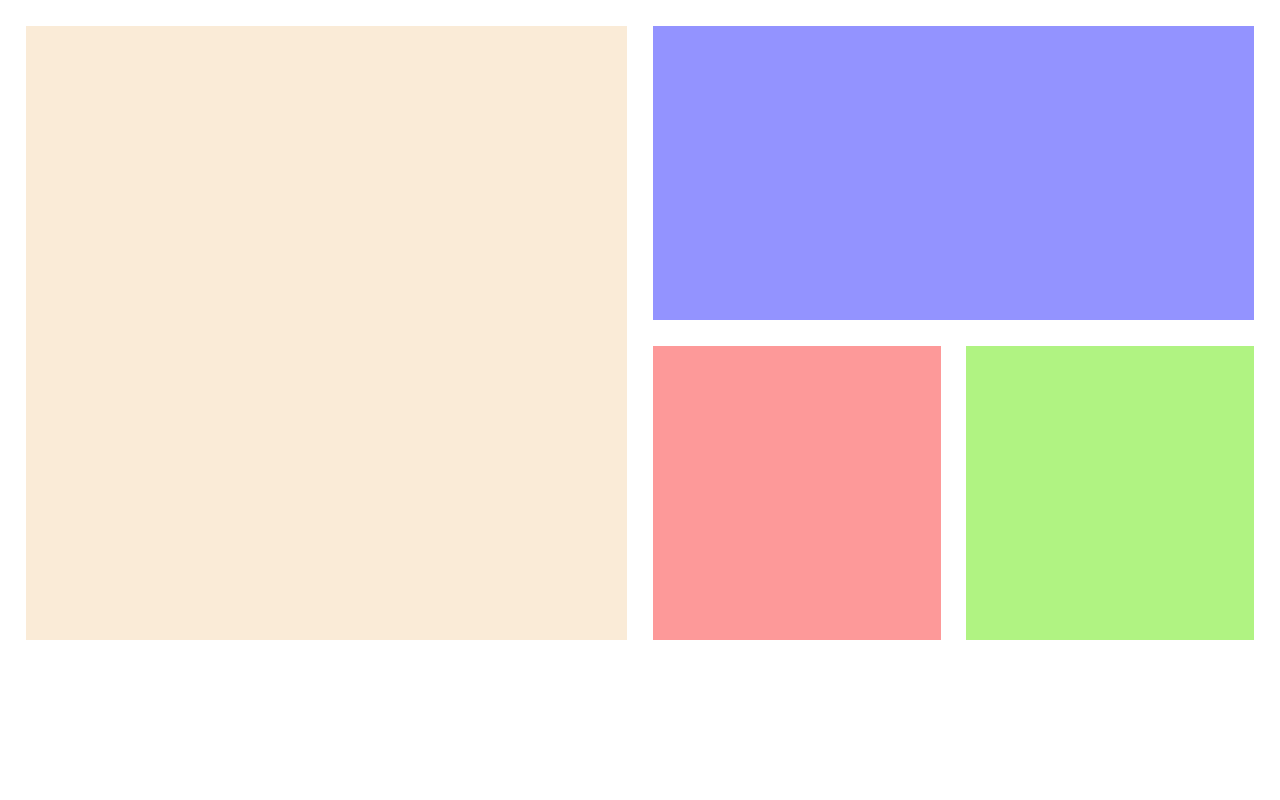
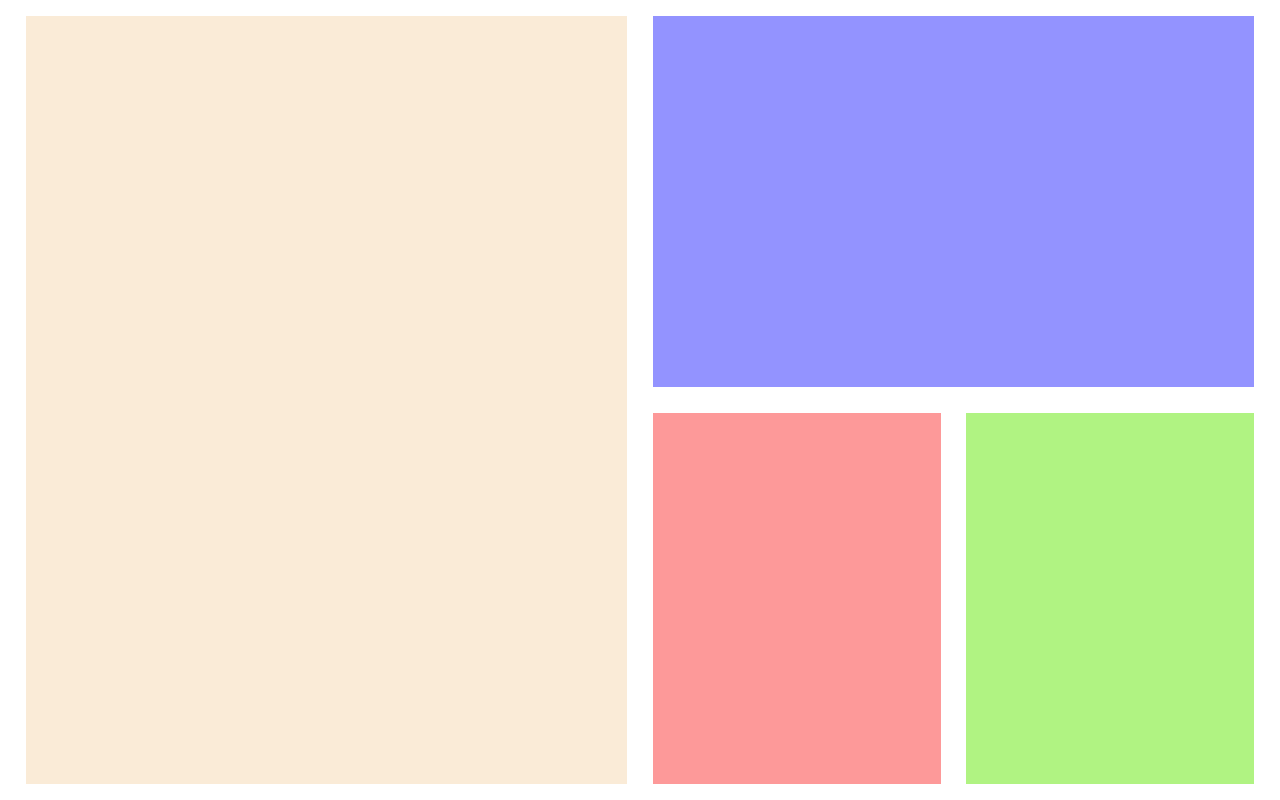
Before and after one commit to NadimMahmudRishan/Web_development, a plain HTML site: page Challenge/Responsive/taskTwo.html in a window 1280 px wide. Drawn offline with Linux system fonts and the light colour scheme.

Commit message:
task2 complete

```diff
--- a/Challenge/Responsive/taskTwo.html
+++ b/Challenge/Responsive/taskTwo.html
@@ -12,46 +12,48 @@
 
         main {
             display: grid;
-            grid-template-columns: 1fr 1fr;
-            margin: 2vw;
-            /* background-color: aqua; */
+            grid-template-columns: 1fr 1fr 1fr 1fr;
+            grid-template-rows: 1fr 1fr 1fr 1fr;
+            margin: 2vh 2vw;
             width: 96vw;
-            height: 48vw;
+            height: 96vh;
             gap: 2vw;
+            grid-template-areas: "part1 part1 part2 part2"
+                                 "part1 part1 part2 part2"
+                                 "part1 part1 part3 part4"
+                                 "part1 part1 part3 part4"
+            ;
         }
 
-        .sub-box {
-            display: grid;
-            grid-template-rows: 1fr 1fr;
-            gap: 2vw;
-
-
-        }
-        .subsub-box{
-            display: grid;
-            grid-template-columns: 1fr 1fr;
-            gap: 2vw;
-
-        }
         .part1 {
             background-color: antiquewhite;
             width: 100%;
-
+            grid-area: part1;
         }
-
         .part2 {
             width: 100%;
             background-color: rgb(147, 147, 255);
+            grid-area:part2;
         }
-
         .part3 {
             width: 100%;
             background-color: rgb(253, 153, 153);
+            grid-area: part3;
         }
-
         .part4 {
             width: 100%;
             background-color: rgb(176, 243, 130);
+            grid-area: part4;
+        }
+
+        @media screen and (orientation:portrait){
+            main {
+            grid-template-columns: 1fr;
+            grid-template-rows: 1fr 1fr 1fr 1fr;
+            grid-template-areas: "part1"
+                                 "part2"
+                                 "part3"
+                                 "part4" ;
         }
     </style>
 </head>
@@ -59,13 +61,10 @@
 <body>
     <main>
         <div class="part1"></div>
-        <div class="sub-box">
-            <div class="part2"></div>
-            <div class="subsub-box">
-                <div class="part3"></div>
-                <div class="part4"></div>
-            </div>
-        </div>
+        <div class="part2"></div>
+        <div class="part3"></div>
+        <div class="part4"></div>
+
     </main>
 </body>
 
```
